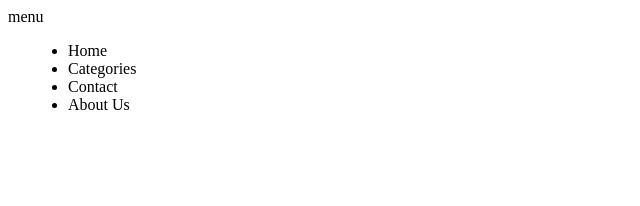
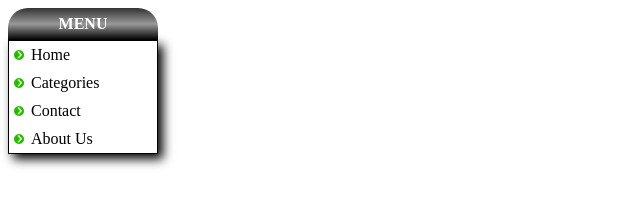
Before and after one commit to tungxtnd/tungxtnd.github.io, a plain HTML site: page week 6/ex4.html in a window 1280 px wide. Shown: the whole page, without its empty margins (0-640 px from the left). Drawn offline with Linux system fonts and the light colour scheme.

Commit message:
Update ex4.html

```diff
--- a/week 6/ex4.html
+++ b/week 6/ex4.html
@@ -4,7 +4,7 @@
     <meta charset="UTF-8">
     <meta name="viewport" content="width=device-width, initial-scale=1.0">
     <title>Document</title>
-    <link rel="stylesheet" href="ex1.css">
+    <link rel="stylesheet" href="ex4.css">
 </head>
 <body>
     <div class = "menu">
```
